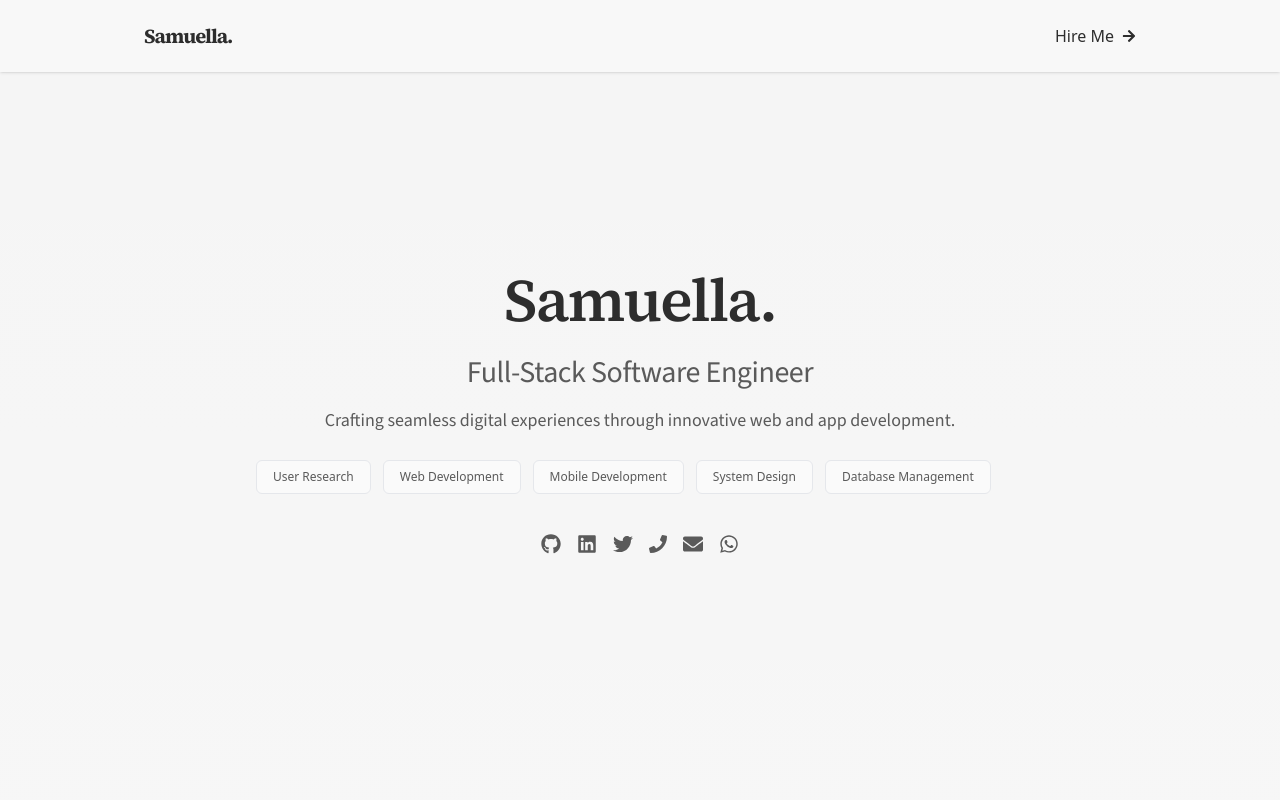
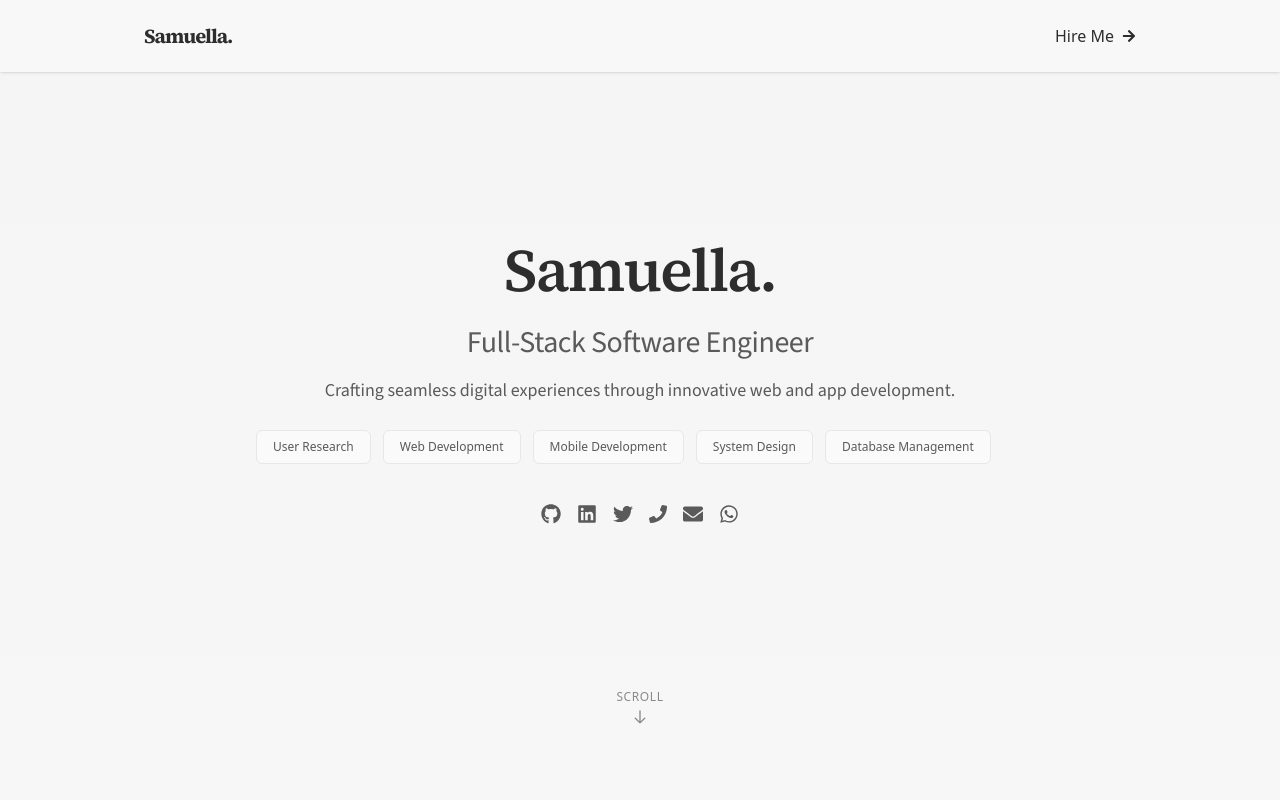
Before and after one commit to aglago/samuella, a Next.js app: page / in a window 1280 px wide. Shown: the top 800 px of the page. Built offline with nearby package versions, Linux system fonts and the light colour scheme.

Commit message:
Add scroll indicator to hero section

```diff
--- a/components/Hero.tsx
+++ b/components/Hero.tsx
@@ -4,9 +4,10 @@ import { FaEnvelope, FaGithub, FaLinkedin, FaPhone, FaTwitter, FaWhatsapp } from
 
 const Hero = () => {
   return (
-    <section className="mt-10 lg:mt-0 lg:min-h-[85vh] flex items-center justify-center">
-      <div className="container mx-auto px-4 py-16">
-        <div className="max-w-3xl mx-auto text-left lg:text-center">
+    <section className="min-h-[85vh] lg:min-h-[85vh] flex flex-col">
+      <div className="flex-1 flex items-center justify-center">
+        <div className="container mx-auto px-4 py-16">
+          <div className="max-w-3xl mx-auto text-left lg:text-center">
           <h1 className="text-4xl md:text-6xl heading-primary mb-6">
             Samuella.
           </h1>
@@ -117,6 +118,27 @@ const Hero = () => {
               <FaWhatsapp size={20} />
             </Link>
           </div>
+          </div>
+        </div>
+      </div>
+
+      {/* Scroll Indicator */}
+      <div className="flex justify-center pb-6">
+        <div className="flex flex-col items-center gap-1 text-accent animate-bounce">
+          <span className="text-xs tracking-wider uppercase">Scroll</span>
+          <svg
+            className="w-4 h-4"
+            fill="none"
+            stroke="currentColor"
+            viewBox="0 0 24 24"
+          >
+            <path
+              strokeLinecap="round"
+              strokeLinejoin="round"
+              strokeWidth={2}
+              d="M19 14l-7 7m0 0l-7-7m7 7V3"
+            />
+          </svg>
         </div>
       </div>
     </section>
```
